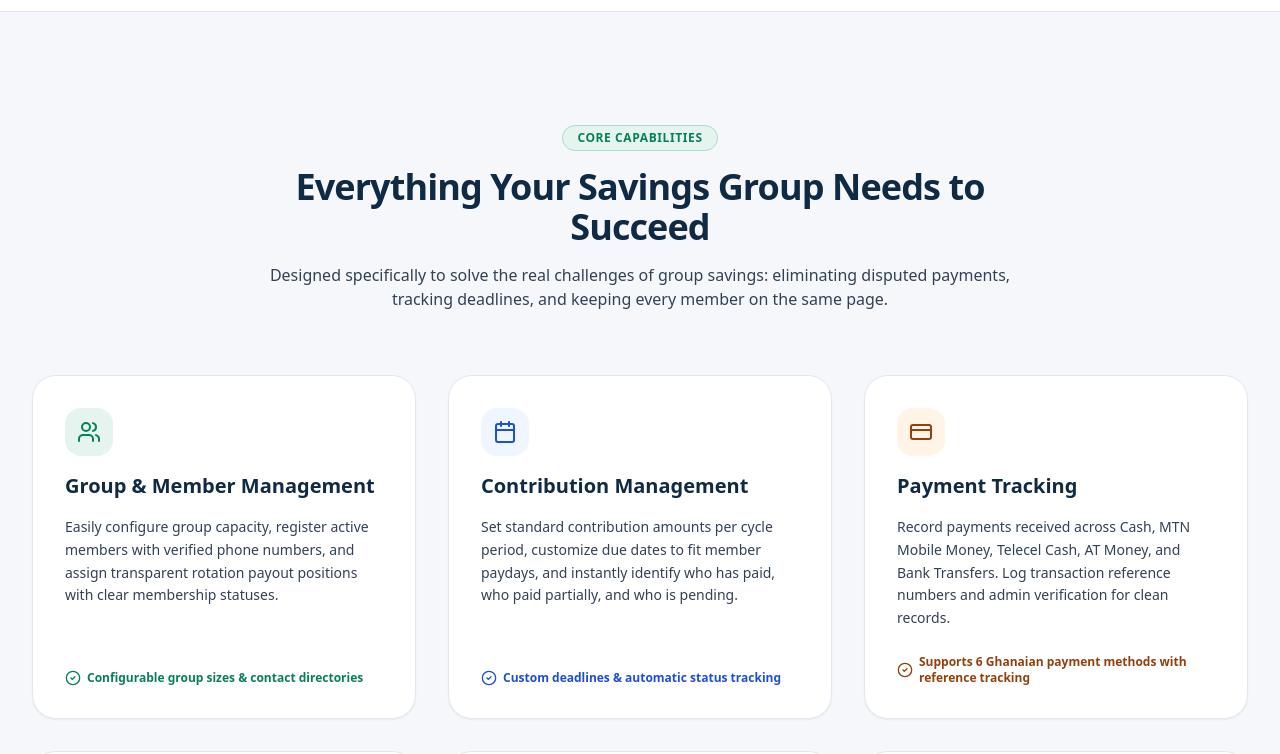
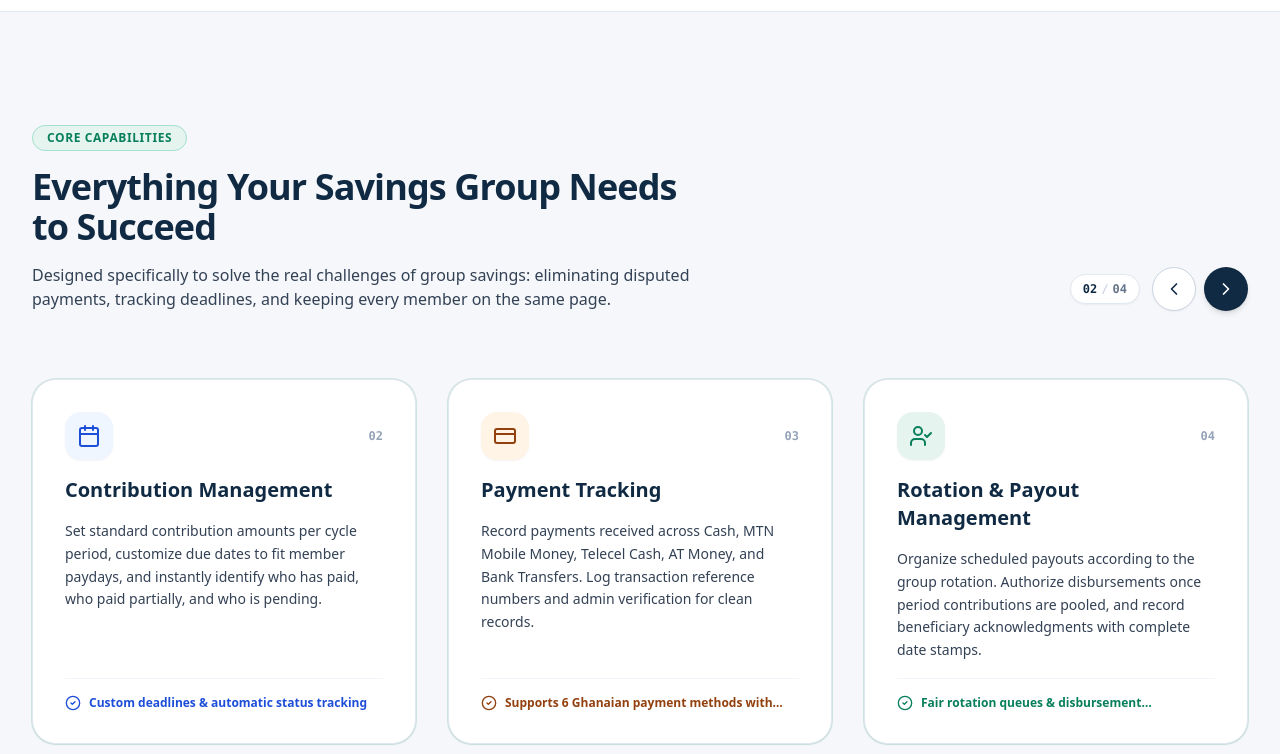
Before and after one commit to Cob2024/rscms, a Next.js app: page / in a window 1280 px wide. Shown: the part 1980-2734 px from the top of the page. Built offline with nearby package versions, Linux system fonts and the light colour scheme.

Commit message:
feat(landing): add responsive motion carousel for core capabilities

```diff
--- a/src/app/page.tsx
+++ b/src/app/page.tsx
@@ -1,6 +1,6 @@
 "use client";
 
-import React, { useState } from "react";
+import React, { useState, useEffect } from "react";
 import Link from "next/link";
 import Image from "next/image";
 import {
@@ -12,6 +12,8 @@ import {
   Smartphone,
   Users,
   ChevronDown,
+  ChevronLeft,
+  ChevronRight,
   Menu,
   X,
   Calendar,
@@ -30,6 +32,140 @@ export default function LandingPage() {
   const [mobileMenuOpen, setMobileMenuOpen] = useState(false);
   const [activeTab, setActiveTab] = useState<"summary" | "contributions" | "rotations" | "receipts">("summary");
   const [openFaq, setOpenFaq] = useState<number | null>(0);
+
+  // ─── Carousel State & Capabilities Data ─────────────────────────────────────
+  const [carouselIndex, setCarouselIndex] = useState(0);
+  const [itemsPerView, setItemsPerView] = useState(3);
+  const [isCarouselHovered, setIsCarouselHovered] = useState(false);
+  const [touchStartX, setTouchStartX] = useState<number | null>(null);
+
+  const features = [
+    {
+      id: "member-management",
+      icon: Users,
+      iconBg: "bg-[#E6F4EF]",
+      iconColor: "text-[#087F5B]",
+      accentBorder: "border-[#A3E0CE]",
+      accentTag: "text-[#087F5B]",
+      title: "Group & Member Management",
+      description:
+        "Easily configure group capacity, register active members with verified phone numbers, and assign transparent rotation payout positions with clear membership statuses.",
+      tag: "Configurable group sizes & contact directories",
+    },
+    {
+      id: "contribution-management",
+      icon: Calendar,
+      iconBg: "bg-[#EFF6FF]",
+      iconColor: "text-[#1D4ED8]",
+      accentBorder: "border-[#BFDBFE]",
+      accentTag: "text-[#1D4ED8]",
+      title: "Contribution Management",
+      description:
+        "Set standard contribution amounts per cycle period, customize due dates to fit member paydays, and instantly identify who has paid, who paid partially, and who is pending.",
+      tag: "Custom deadlines & automatic status tracking",
+    },
+    {
+      id: "payment-tracking",
+      icon: CreditCard,
+      iconBg: "bg-[#FFF4E5]",
+      iconColor: "text-[#92400E]",
+      accentBorder: "border-[#FED7AA]",
+      accentTag: "text-[#92400E]",
+      title: "Payment Tracking",
+      description:
+        "Record payments received across Cash, MTN Mobile Money, Telecel Cash, AT Money, and Bank Transfers. Log transaction reference numbers and admin verification for clean records.",
+      tag: "Supports 6 Ghanaian payment methods with reference tracking",
+    },
+    {
+      id: "rotation-payout",
+      icon: UserCheck,
+      iconBg: "bg-[#E6F4EF]",
+      iconColor: "text-[#087F5B]",
+      accentBorder: "border-[#A3E0CE]",
+      accentTag: "text-[#087F5B]",
+      title: "Rotation & Payout Management",
+      description:
+        "Organize scheduled payouts according to the group rotation. Authorize disbursements once period contributions are pooled, and record beneficiary acknowledgments with complete date stamps.",
+      tag: "Fair rotation queues & disbursement confirmation",
+    },
+    {
+      id: "financial-reports",
+      icon: Receipt,
+      iconBg: "bg-[#EFF6FF]",
+      iconColor: "text-[#1D4ED8]",
+      accentBorder: "border-[#BFDBFE]",
+      accentTag: "text-[#1D4ED8]",
+      title: "Financial Reports & Digital Receipts",
+      description:
+        "Instantly issue official digital receipts for every member payment. Generate cycle summary reports and download PDF documentation featuring exact figures and formal currency words.",
+      tag: "Downloadable PDF receipts & period statements",
+    },
+    {
+      id: "admin-oversight",
+      icon: Building2,
+      iconBg: "bg-[#F8FAFC]",
+      iconColor: "text-[#102A43]",
+      accentBorder: "border-[#CBD5E1]",
+      accentTag: "text-[#102A43]",
+      title: "Administrative Oversight",
+      description:
+        "Maintain an orderly financial history. Review outstanding contributions, handle payment adjustments, and ensure the cycle is fully completed and reconciled before initiating the next round.",
+      tag: "Reconciled cycle closing & comprehensive activity history",
+    },
+  ];
+
+  // Responsive items per view calculation
+  useEffect(() => {
+    const handleResize = () => {
+      if (typeof window !== "undefined") {
+        if (window.innerWidth < 640) {
+          setItemsPerView(1);
+        } else if (window.innerWidth < 1024) {
+          setItemsPerView(2);
+        } else {
+          setItemsPerView(3);
+        }
+      }
+    };
+    handleResize();
+    window.addEventListener("resize", handleResize);
+    return () => window.removeEventListener("resize", handleResize);
+  }, []);
+
+  const maxIndex = Math.max(0, features.length - itemsPerView);
+
+  // Auto-play interval with pause-on-hover
+  useEffect(() => {
+    if (isCarouselHovered) return;
+    const interval = setInterval(() => {
+      setCarouselIndex((prev) => (prev >= maxIndex ? 0 : prev + 1));
+    }, 4200);
+    return () => clearInterval(interval);
+  }, [isCarouselHovered, maxIndex]);
+
+  const handlePrevFeature = () => {
+    setCarouselIndex((prev) => (prev <= 0 ? maxIndex : prev - 1));
+  };
+
+  const handleNextFeature = () => {
+    setCarouselIndex((prev) => (prev >= maxIndex ? 0 : prev + 1));
+  };
+
+  const handleTouchStart = (e: React.TouchEvent) => {
+    setTouchStartX(e.touches[0].clientX);
+  };
+
+  const handleTouchEnd = (e: React.TouchEvent) => {
+    if (touchStartX === null) return;
+    const touchEndX = e.changedTouches[0].clientX;
+    const diff = touchStartX - touchEndX;
+    if (diff > 50) {
+      handleNextFeature();
+    } else if (diff < -50) {
+      handlePrevFeature();
+    }
+    setTouchStartX(null);
+  };
 
   const faqs = [
     {
@@ -658,10 +794,12 @@ export default function LandingPage() {
         </div>
       </section>
 
-      {/* ─── CORE FEATURES (6 VISUALLY CONSISTENT CARDS) ────────────────────── */}
-      <section id="features" className="py-16 sm:py-24 lg:py-28 bg-[#F5F7FA]">
+      {/* ─── CORE FEATURES (RESPONSIVE MOTION CAROUSEL) ────────────────────── */}
+      <section id="features" className="py-16 sm:py-24 lg:py-28 bg-[#F5F7FA] overflow-hidden">
         <div className="max-w-7xl mx-auto px-4 sm:px-6 lg:px-8">
-          <div className="text-center max-w-3xl mx-auto space-y-3.5 sm:space-y-4">
+          {/* Section Header with Title & Navigation Controls */}
+          <div className="flex flex-col md:flex-row md:items-end justify-between gap-6">
+            <div className="max-w-2xl space-y-3.5 sm:space-y-4">
               <span className="inline-block text-xs font-bold uppercase tracking-wider text-[#087F5B] bg-[#E6F4EF] px-3.5 py-1 rounded-full border border-[#A3E0CE]">
                 Core Capabilities
               </span>
@@ -674,113 +812,118 @@ export default function LandingPage() {
               </p>
             </div>
 
-          <div className="mt-12 sm:mt-16 grid grid-cols-1 md:grid-cols-2 lg:grid-cols-3 gap-6 sm:gap-8">
-            {/* Feature 1 */}
-            <div className="p-6 sm:p-8 rounded-3xl bg-white border border-[#E2E8F0] shadow-sm hover:shadow-md transition-all flex flex-col justify-between space-y-4">
-              <div className="space-y-4">
-                <div className="w-12 h-12 rounded-2xl bg-[#E6F4EF] text-[#087F5B] flex items-center justify-center font-bold">
-                  <Users className="w-6 h-6" />
+            {/* Carousel Navigation Cluster */}
+            <div className="flex items-center gap-3 shrink-0 self-start md:self-end">
+              <div className="hidden sm:flex items-center px-3 py-1.5 rounded-full bg-white border border-[#E2E8F0] text-xs font-bold text-[#64748B] font-mono shadow-sm">
+                <span className="text-[#102A43]">
+                  {String(carouselIndex + 1).padStart(2, "0")}
+                </span>
+                <span className="mx-1 text-[#CBD5E1]">/</span>
+                <span>{String(maxIndex + 1).padStart(2, "0")}</span>
               </div>
-                <h3 className="text-lg sm:text-xl font-bold text-[#102A43]">Group &amp; Member Management</h3>
-                <p className="text-sm text-[#334155] leading-relaxed">
-                  Easily configure group capacity, register active members with verified phone numbers, and assign
-                  transparent rotation payout positions with clear membership statuses.
-                </p>
+
+              <div className="flex items-center gap-2">
+                <button
+                  onClick={handlePrevFeature}
+                  aria-label="Previous capabilities slide"
+                  className="w-10 h-10 sm:w-11 sm:h-11 rounded-full bg-white border border-[#CBD5E1] text-[#102A43] hover:text-[#087F5B] hover:border-[#087F5B] hover:bg-[#F8FAFC] flex items-center justify-center transition-all shadow-sm focus:outline-none focus:ring-2 focus:ring-[#087F5B]/40 active:scale-95"
+                >
+                  <ChevronLeft className="w-5 h-5" />
+                </button>
+                <button
+                  onClick={handleNextFeature}
+                  aria-label="Next capabilities slide"
+                  className="w-10 h-10 sm:w-11 sm:h-11 rounded-full bg-[#102A43] text-white hover:bg-[#087F5B] flex items-center justify-center transition-all shadow-md hover:shadow-lg focus:outline-none focus:ring-2 focus:ring-[#087F5B]/40 active:scale-95"
+                >
+                  <ChevronRight className="w-5 h-5" />
+                </button>
               </div>
-              <div className="pt-2 flex items-center gap-1.5 text-xs font-semibold text-[#087F5B]">
-                <CheckCircle2 className="w-4 h-4 shrink-0" />
-                <span>Configurable group sizes &amp; contact directories</span>
             </div>
           </div>
 
-            {/* Feature 2 */}
-            <div className="p-6 sm:p-8 rounded-3xl bg-white border border-[#E2E8F0] shadow-sm hover:shadow-md transition-all flex flex-col justify-between space-y-4">
+          {/* Carousel Viewport Container */}
+          <div
+            className="mt-10 sm:mt-14 relative"
+            onMouseEnter={() => setIsCarouselHovered(true)}
+            onMouseLeave={() => setIsCarouselHovered(false)}
+            onTouchStart={handleTouchStart}
+            onTouchEnd={handleTouchEnd}
+          >
+            {/* Sliding Track */}
+            <div className="-mx-3 sm:-mx-4 overflow-hidden py-3">
+              <div
+                className="flex transition-transform duration-700 ease-out"
+                style={{
+                  transform: `translateX(-${carouselIndex * (100 / itemsPerView)}%)`,
+                }}
+              >
+                {features.map((feature, idx) => {
+                  const Icon = feature.icon;
+                  const isCurrent =
+                    idx >= carouselIndex && idx < carouselIndex + itemsPerView;
+
+                  return (
+                    <div
+                      key={feature.id}
+                      className="w-full sm:w-1/2 lg:w-1/3 shrink-0 px-3 sm:px-4"
+                    >
+                      <div
+                        className={`h-full min-h-[350px] p-6 sm:p-8 rounded-3xl bg-white border border-[#E2E8F0] shadow-sm hover:shadow-xl transition-all duration-300 flex flex-col justify-between group transform hover:-translate-y-1.5 ${
+                          isCurrent ? "ring-1 ring-[#087F5B]/15" : "opacity-95"
+                        }`}
+                      >
                         <div className="space-y-4">
-                <div className="w-12 h-12 rounded-2xl bg-[#EFF6FF] text-[#1D4ED8] flex items-center justify-center font-bold">
-                  <Calendar className="w-6 h-6" />
+                          <div className="flex items-center justify-between">
+                            <div
+                              className={`w-12 h-12 rounded-2xl ${feature.iconBg} ${feature.iconColor} flex items-center justify-center font-bold shadow-sm group-hover:scale-110 transition-transform duration-300`}
+                            >
+                              <Icon className="w-6 h-6" />
                             </div>
-                <h3 className="text-lg sm:text-xl font-bold text-[#102A43]">Contribution Management</h3>
+                            <span className="text-xs font-mono font-bold text-[#94A3B8]">
+                              0{idx + 1}
+                            </span>
+                          </div>
+                          <h3 className="text-lg sm:text-xl font-bold text-[#102A43] group-hover:text-[#087F5B] transition-colors">
+                            {feature.title}
+                          </h3>
                           <p className="text-sm text-[#334155] leading-relaxed">
-                  Set standard contribution amounts per cycle period, customize due dates to fit member paydays, and
-                  instantly identify who has paid, who paid partially, and who is pending.
+                            {feature.description}
                           </p>
                         </div>
-              <div className="pt-2 flex items-center gap-1.5 text-xs font-semibold text-[#1D4ED8]">
+                        <div
+                          className={`pt-4 mt-4 border-t border-[#F1F5F9] flex items-center gap-2 text-xs font-semibold ${feature.accentTag}`}
+                        >
                           <CheckCircle2 className="w-4 h-4 shrink-0" />
-                <span>Custom deadlines &amp; automatic status tracking</span>
+                          <span className="line-clamp-1">{feature.tag}</span>
+                        </div>
+                      </div>
+                    </div>
+                  );
+                })}
               </div>
             </div>
 
-            {/* Feature 3 */}
-            <div className="p-6 sm:p-8 rounded-3xl bg-white border border-[#E2E8F0] shadow-sm hover:shadow-md transition-all flex flex-col justify-between space-y-4">
-              <div className="space-y-4">
-                <div className="w-12 h-12 rounded-2xl bg-[#FFF4E5] text-[#92400E] flex items-center justify-center font-bold">
-                  <CreditCard className="w-6 h-6" />
-                </div>
-                <h3 className="text-lg sm:text-xl font-bold text-[#102A43]">Payment Tracking</h3>
-                <p className="text-sm text-[#334155] leading-relaxed">
-                  Record payments received across Cash, MTN Mobile Money, Telecel Cash, AT Money, and Bank Transfers.
-                  Log transaction reference numbers and admin verification for clean records.
-                </p>
-              </div>
-              <div className="pt-2 flex items-center gap-1.5 text-xs font-semibold text-[#92400E]">
-                <CheckCircle2 className="w-4 h-4 shrink-0" />
-                <span>Supports 6 Ghanaian payment methods with reference tracking</span>
-              </div>
+            {/* Pagination Indicators / Slide Dots */}
+            <div className="mt-8 flex items-center justify-center gap-2">
+              {Array.from({ length: maxIndex + 1 }).map((_, dotIdx) => (
+                <button
+                  key={dotIdx}
+                  onClick={() => setCarouselIndex(dotIdx)}
+                  aria-label={`Go to slide ${dotIdx + 1}`}
+                  className={`transition-all duration-300 rounded-full focus:outline-none focus:ring-2 focus:ring-[#087F5B]/40 ${
+                    carouselIndex === dotIdx
+                      ? "w-8 h-2.5 bg-[#087F5B] shadow-sm shadow-[#087F5B]/30"
+                      : "w-2.5 h-2.5 bg-[#CBD5E1] hover:bg-[#94A3B8]"
+                  }`}
+                />
+              ))}
             </div>
 
-            {/* Feature 4 */}
-            <div className="p-6 sm:p-8 rounded-3xl bg-white border border-[#E2E8F0] shadow-sm hover:shadow-md transition-all flex flex-col justify-between space-y-4">
-              <div className="space-y-4">
-                <div className="w-12 h-12 rounded-2xl bg-[#E6F4EF] text-[#087F5B] flex items-center justify-center font-bold">
-                  <UserCheck className="w-6 h-6" />
-                </div>
-                <h3 className="text-lg sm:text-xl font-bold text-[#102A43]">Rotation &amp; Payout Management</h3>
-                <p className="text-sm text-[#334155] leading-relaxed">
-                  Organize scheduled payouts according to the group rotation. Authorize disbursements once period
-                  contributions are pooled, and record beneficiary acknowledgments with complete date stamps.
-                </p>
-              </div>
-              <div className="pt-2 flex items-center gap-1.5 text-xs font-semibold text-[#087F5B]">
-                <CheckCircle2 className="w-4 h-4 shrink-0" />
-                <span>Fair rotation queues &amp; disbursement confirmation</span>
-              </div>
-            </div>
-
-            {/* Feature 5 */}
-            <div className="p-6 sm:p-8 rounded-3xl bg-white border border-[#E2E8F0] shadow-sm hover:shadow-md transition-all flex flex-col justify-between space-y-4">
-              <div className="space-y-4">
-                <div className="w-12 h-12 rounded-2xl bg-[#EFF6FF] text-[#1D4ED8] flex items-center justify-center font-bold">
-                  <Receipt className="w-6 h-6" />
-                </div>
-                <h3 className="text-lg sm:text-xl font-bold text-[#102A43]">Financial Reports &amp; Digital Receipts</h3>
-                <p className="text-sm text-[#334155] leading-relaxed">
-                  Instantly issue official digital receipts for every member payment. Generate cycle summary reports and
-                  download PDF documentation featuring exact figures and formal currency words.
-                </p>
-              </div>
-              <div className="pt-2 flex items-center gap-1.5 text-xs font-semibold text-[#1D4ED8]">
-                <CheckCircle2 className="w-4 h-4 shrink-0" />
-                <span>Downloadable PDF receipts &amp; period statements</span>
-              </div>
-            </div>
-
-            {/* Feature 6 */}
-            <div className="p-6 sm:p-8 rounded-3xl bg-white border border-[#E2E8F0] shadow-sm hover:shadow-md transition-all flex flex-col justify-between space-y-4">
-              <div className="space-y-4">
-                <div className="w-12 h-12 rounded-2xl bg-[#F8FAFC] text-[#102A43] border border-[#CBD5E1] flex items-center justify-center font-bold">
-                  <Building2 className="w-6 h-6" />
-                </div>
-                <h3 className="text-lg sm:text-xl font-bold text-[#102A43]">Administrative Oversight</h3>
-                <p className="text-sm text-[#334155] leading-relaxed">
-                  Maintain an orderly financial history. Review outstanding contributions, handle payment adjustments,
-                  and ensure the cycle is fully completed and reconciled before initiating the next round.
-                </p>
-              </div>
-              <div className="pt-2 flex items-center gap-1.5 text-xs font-semibold text-[#102A43]">
-                <CheckCircle2 className="w-4 h-4 shrink-0" />
-                <span>Reconciled cycle closing &amp; comprehensive activity history</span>
-              </div>
+            {/* Micro Helpful Hint for users */}
+            <div className="mt-3 flex items-center justify-center gap-1.5 text-[11px] text-[#64748B]">
+              <span>Swipe or click arrows to explore capabilities</span>
+              <span className="inline-block w-1 h-1 rounded-full bg-[#CBD5E1]" />
+              <span className="hidden sm:inline">Auto-advances every 4 seconds • Pauses on hover</span>
             </div>
           </div>
         </div>
```
Lines whose indentation alone changed are shown as unchanged.
